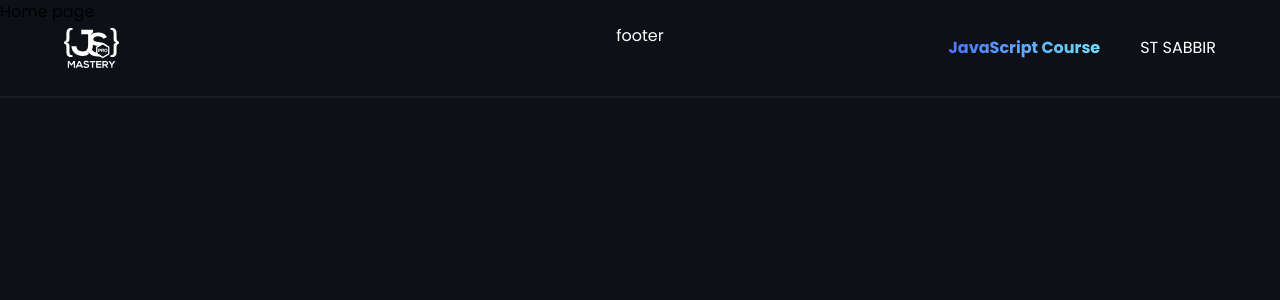
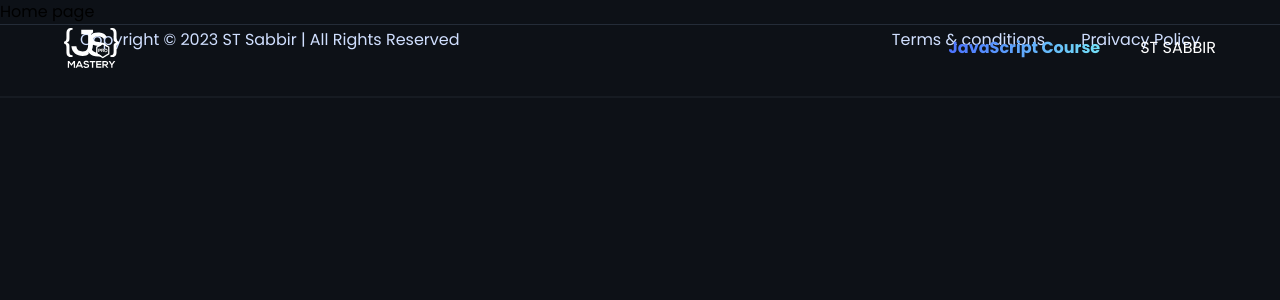
Before and after one commit to devlopersabbir/performance-next-13, a Next.js app: page / in a window 1280 px wide. Shown: the top 300 px of the page. Built offline with nearby package versions, Linux system fonts and the light colour scheme.

Commit message:
✨ Footer component finished

```diff
--- a/components/footer/Footer.tsx
+++ b/components/footer/Footer.tsx
@@ -1,9 +1,14 @@
+import Link from "next/link";
 import React from "react";
 
 const Footer: React.FC = () => {
   return (
-    <footer className="text-white">
-      <h1 className="text-center">footer</h1>
+    <footer className="text-white-800 flex-between body-text w-full gap-y-10 border-t border-black-400 bg-black-100 px-20 py-1 max-md:flex-col">
+      <p>Copyright © 2023 ST Sabbir | All Rights Reserved</p>
+      <div className="gap-x-9 flex">
+        <Link href="#">Terms & conditions</Link>
+        <Link href="#">Praivacy Policy</Link>
+      </div>
     </footer>
   );
 };
```
